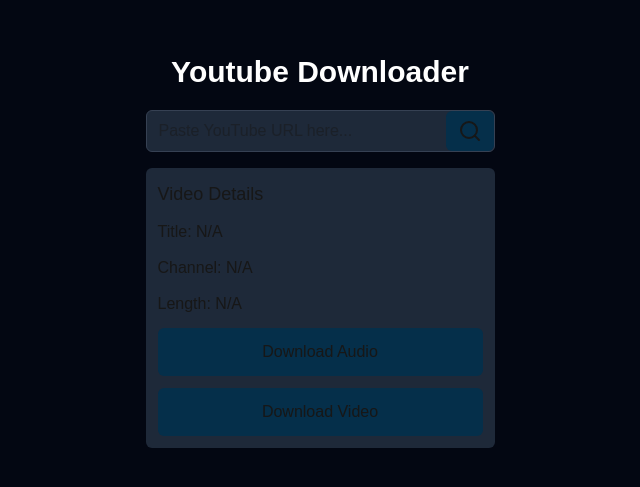
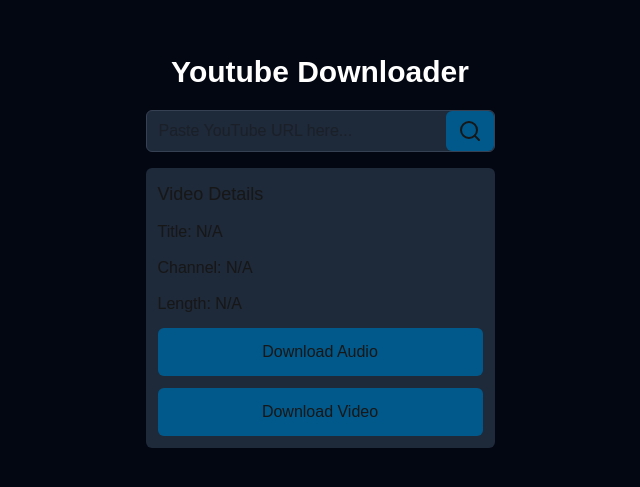
Before and after one commit to cdiaconu04/Youtube-Downloader, a Next.js app: page / in a window 1280 px wide. Shown: the part 149-636 px from the top of the page, without its empty margins (320-960 px from the left). Built offline with nearby package versions, Linux system fonts and the light colour scheme.

Commit message:
Changed styling

```diff
--- a/src/app/page.js
+++ b/src/app/page.js
@@ -94,23 +94,20 @@
 
   return (
     <div className="min-h-screen flex flex-col items-center justify-center bg-gray-950 space-y-5">
-      {/* <div className="flex flex-col items-center justify-center gap-5 p-5 bg-gradient-to-r from-yellow-600 to-purple-800 rounded-lg w-[30%] l-[80%]"> */}
       <h1 className="text-3xl font-bold text-white">Youtube Downloader</h1>
 
       <div className="flex flex-col gap-4">
 
-
-        {/* Search box */}
         <div className="flex flex-row rounded-md bg-gray-800 border border-gray-700">
           <input
             type="text"
             placeholder="Paste YouTube URL here..."
             value={query}
             onChange={(e) => setQuery(e.target.value)}
-            className="w-full pl-3 pr-20 py-2 rounded-l-full"
+            className="w-full pl-3 pr-20 py-2"
           />
 
-          <div className="flex item-center justify-center bg-sky-950 rounded-md px-3 hover:bg-sky-800">
+          <div className="flex item-center justify-center rounded-md px-3 bg-sky-800 hover:bg-sky-700">
             <button onClick={handleGetVideo}>
               <Search/>
             </button>
@@ -127,12 +124,12 @@
 
           <button
             onClick={handleAudioDownload}
-            className="bg-sky-950 hover:bg-sky-800 rounded-md p-3 text-md">
+            className="bg-sky-800 hover:bg-sky-700 rounded-md p-3 text-md">
             Download Audio
           </button>
           <button
             onClick={handleVideoDownload}
-            className="bg-sky-950 hover:bg-sky-800 rounded-md p-3 text-md">
+            className="bg-sky-800 hover:bg-sky-700 rounded-md p-3 text-md">
             Download Video
           </button>
         </div>
```
